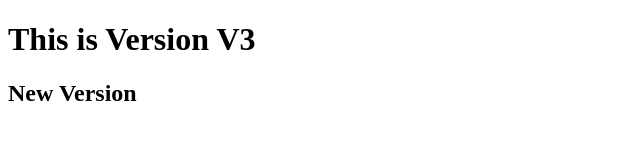
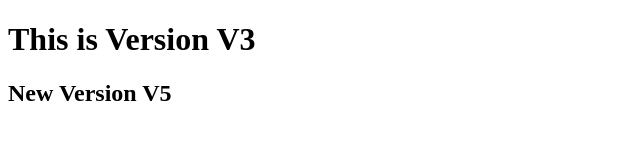
Before and after one commit to SourajitS/myrepo, a plain HTML site: page index.html in a window 1280 px wide. Shown: the full height of the page, 0-640 px from the left. Drawn offline with Linux system fonts and the light colour scheme.

Commit message:
Version 5

```diff
--- a/index.html
+++ b/index.html
@@ -7,6 +7,6 @@
 </head>
 <body>
     <h1>This is Version V3</h1>
-    <h2>New Version </h2>
+    <h2>New Version V5</h2>
 </body>
 </html>
```
